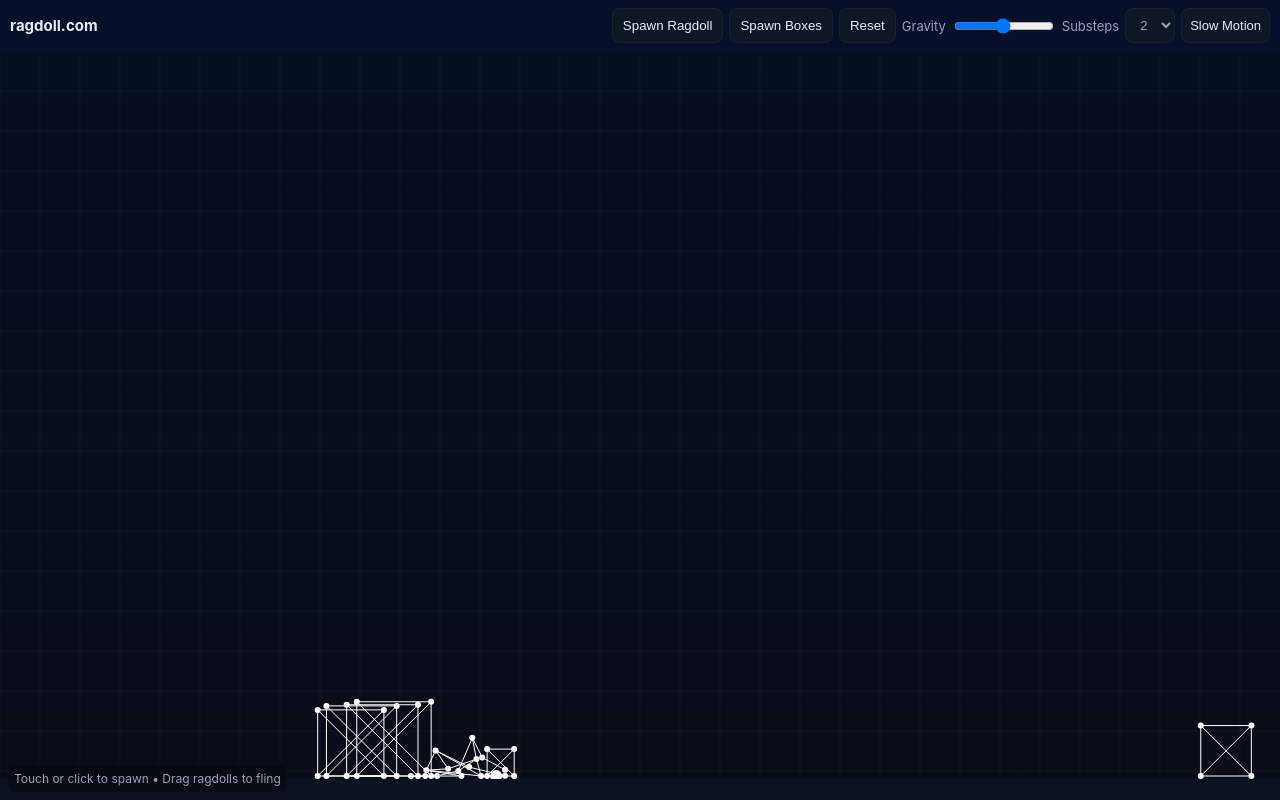
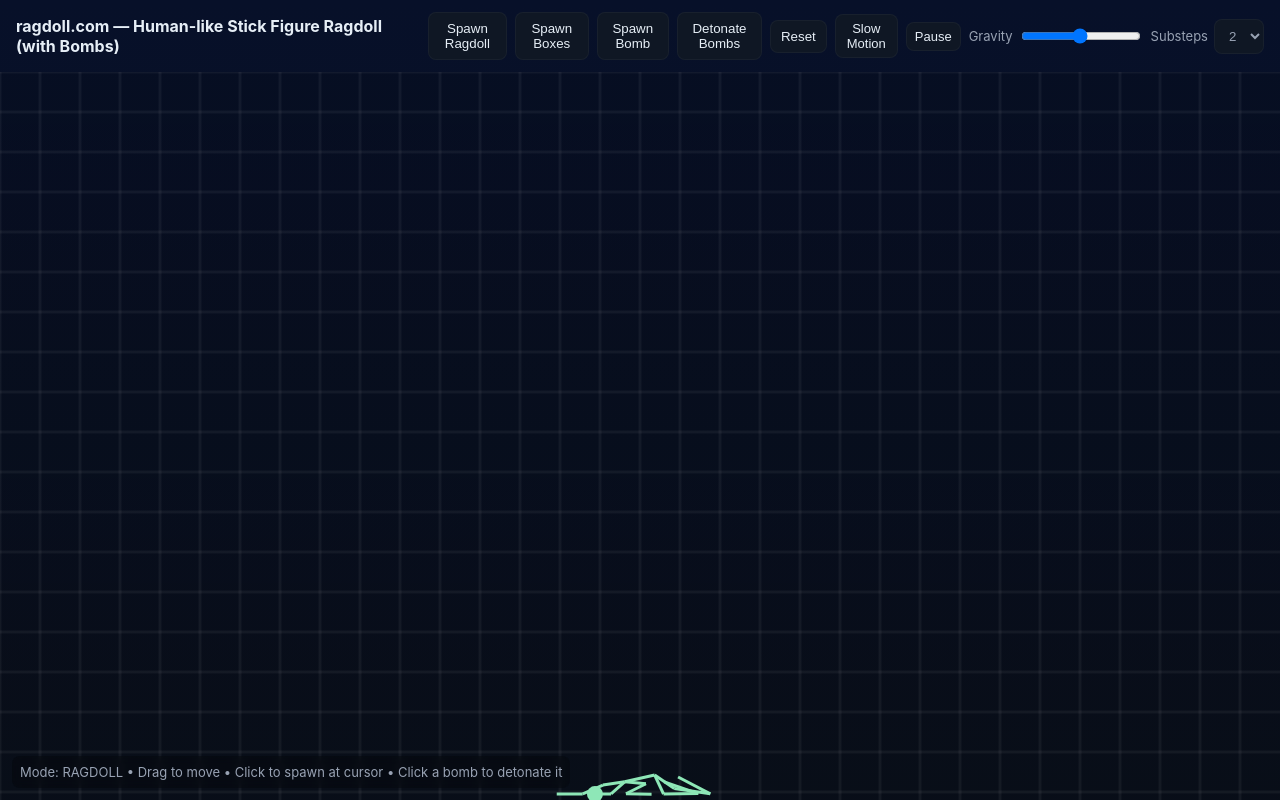
Before and after one commit to ehunt1612/ragdoll.com, a plain HTML site: page index.html in a window 1280 px wide. Drawn offline with Linux system fonts and the light colour scheme.

Commit message:
Revamp index.html with bomb features and styling
Updated the HTML structure, added new controls for bombs, and improved styling.

```diff
--- a/index.html
+++ b/index.html
@@ -2,276 +2,124 @@
 <html lang="en">
 <head>
 <meta charset="utf-8" />
-<meta name="viewport" content="width=device-width,initial-scale=1,maximum-scale=1,user-scalable=no" />
-<title>ragdoll.com</title>
+<meta name="viewport" content="width=device-width,initial-scale=1" />
+<title>ragdoll.com — Human-like Stick Figure Ragdoll (with Bombs)</title>
 <style>
-:root {
-  --bg:#0b1220;
-  --panel:#0f1724;
-  --muted:#98a2b3;
-}
-html, body {
-  height:100%;
-  margin:0;
-  font-family:Inter,system-ui,Segoe UI,Roboto,'Helvetica Neue',Arial;
-  overflow:hidden;
-}
-body {
-  background:linear-gradient(180deg,#071029,#0b1220);
-  color:#e6eef6;
-  display:flex;
-  flex-direction:column;
-}
-header {
-  padding:8px 10px;
-  display:flex;
-  flex-wrap:wrap;
-  gap:8px;
-  align-items:center;
-}
-h1 {font-size:15px;margin:0;}
-.controls {
-  display:flex;
-  flex-wrap:wrap;
-  gap:6px;
-  margin-left:auto;
-  justify-content:flex-end;
-}
-button,select {
-  background:var(--panel);
-  border:1px solid rgba(255,255,255,0.04);
-  color:inherit;
-  padding:8px 10px;
-  border-radius:8px;
-  cursor:pointer;
-}
-button:active{transform:translateY(1px);}
-label {
-  font-size:13px;
-  color:var(--muted);
-  display:flex;
-  gap:6px;
-  align-items:center;
-}
-#canvasWrap {
-  flex:1;
-  display:block;
-  position:relative;
-}
-canvas {
-  display:block;
-  width:100%;
-  height:100%;
-  background:linear-gradient(180deg,rgba(0,0,0,0.15),rgba(0,0,0,0.25));
-  touch-action:none;
-}
-.help {
-  position:absolute;
-  left:8px;
-  bottom:8px;
-  background:rgba(0,0,0,0.25);
-  backdrop-filter:blur(4px);
-  padding:6px;
-  border-radius:8px;
-  font-size:12px;
-  color:var(--muted);
-}
-.slider {width:100px;}
-.small {padding:6px 8px;font-size:13px;}
+:root{--bg:#0b1220;--panel:#0f1724;--accent:#6ee7b7;--muted:#98a2b3}
+html,body{height:100%;margin:0;font-family:Inter,system-ui,Segoe UI,Roboto,'Helvetica Neue',Arial}
+body{background:linear-gradient(180deg,#071029,#0b1220);color:#e6eef6;display:flex;flex-direction:column}
+header{padding:12px 16px;display:flex;gap:12px;align-items:center}
+h1{font-size:16px;margin:0}
+.controls{display:flex;gap:8px;align-items:center;margin-left:auto}
+button,select{background:var(--panel);border:1px solid rgba(255,255,255,0.04);color:inherit;padding:8px 10px;border-radius:8px;cursor:pointer}
+button:active{transform:translateY(1px)}
+label{font-size:13px;color:var(--muted);display:flex;gap:6px;align-items:center}
+#canvasWrap{flex:1;display:block;position:relative}
+canvas{display:block;width:100%;height:100%;background:linear-gradient(180deg,rgba(0,0,0,0.15),rgba(0,0,0,0.25));}
+.help{position:absolute;left:12px;bottom:12px;background:rgba(0,0,0,0.25);backdrop-filter:blur(4px);padding:8px;border-radius:8px;font-size:13px;color:var(--muted)}
+.slider{width:120px}
+.small{padding:6px 8px;font-size:13px}
+kbd{background:#0b1220;border:1px solid rgba(255,255,255,0.04);padding:2px 6px;border-radius:4px;font-family:inherit}
 </style>
 </head>
 <body>
 <header>
-  <h1>ragdoll.com</h1>
+<h1>ragdoll.com — Human-like Stick Figure Ragdoll (with Bombs)</h1>
 <div class="controls">
 <button id="spawnR">Spawn Ragdoll</button>
 <button id="spawnBox">Spawn Boxes</button>
+<button id="spawnBomb">Spawn Bomb</button>
+<button id="detonateBombs">Detonate Bombs</button>
 <button id="clear">Reset</button>
+<button id="slow" class="small">Slow Motion</button>
+<button id="pause" class="small">Pause</button>
 <label>Gravity <input id="grav" class="slider" type="range" min="0" max="2" step="0.01" value="0.98"></label>
-    <label>Substeps
-      <select id="substeps">
-        <option>1</option><option selected>2</option><option>3</option><option>4</option>
-      </select>
-    </label>
-    <button id="slow" class="small">Slow Motion</button>
+<label>Substeps <select id="substeps"><option>1</option><option selected>2</option><option>3</option><option>4</option></select></label>
 </div>
 </header>
 
-<div id="canvasWrap">
-  <canvas id="c"></canvas>
-  <div class="help">Touch or click to spawn • Drag ragdolls to fling</div>
+<div id="canvasWrap"><canvas id="c"></canvas>
+<div class="help" id="help">Drag to move • Click to spawn a stick ragdoll • Spawn Bomb then click <kbd>Detonate Bombs</kbd> or click a bomb to detonate it</div>
 </div>
 
 <script>
 (function(){
-const canvas=document.getElementById('c'),ctx=canvas.getContext('2d');
+const canvas=document.getElementById('c');
+const ctx=canvas.getContext('2d');
 let W=innerWidth,H=innerHeight-72;
-function resize(){
-  W=innerWidth;H=innerHeight-72;
-  canvas.width=W*devicePixelRatio;
-  canvas.height=H*devicePixelRatio;
-  canvas.style.width=W+'px';
-  canvas.style.height=H+'px';
-  ctx.setTransform(devicePixelRatio,0,0,devicePixelRatio,0,0);
-}
+function resize(){W=innerWidth;H=innerHeight-72;canvas.width=W*devicePixelRatio;canvas.height=H*devicePixelRatio;canvas.style.width=W+'px';canvas.style.height=H+'px';ctx.setTransform(devicePixelRatio,0,0,devicePixelRatio,0,0);}
 addEventListener('resize',resize);resize();
 
-const points=[],constraints=[];
-let gravity=0.98,substeps=2,slow=false;
+const points=[],constraints=[],ragdolls=[],boxes=[];
+const bombs=[];
+let gravity=0.98,substeps=2,slow=false,paused=false;
 
-function Point(x,y,pinned=false){this.x=x;this.y=y;this.oldx=x;this.oldy=y;this.pinned=pinned;this.r=3;}
-Point.prototype.apply=function(){
-  if(this.pinned)return;
-  const vx=this.x-this.oldx,vy=this.y-this.oldy;
-  this.oldx=this.x;this.oldy=this.y;
-  this.x+=vx*0.995;this.y+=vy*0.995+gravity;
-};
+let spawnMode='ragdoll';
+const helpDiv=document.getElementById('help');
+function updateHelp(){helpDiv.textContent=`Mode: ${spawnMode.toUpperCase()} • Drag to move • Click to spawn at cursor • Click a bomb to detonate it`; }
+updateHelp();
+
+function Point(x,y,pinned=false){this.x=x;this.y=y;this.oldx=x;this.oldy=y;this.pinned=pinned;}
+Point.prototype.apply=function(){if(this.pinned)return;const vx=this.x-this.oldx,vy=this.y-this.oldy;this.oldx=this.x;this.oldy=this.y;const airDrag=0.99;this.x+=vx*airDrag;this.y+=vy*airDrag+gravity;}
 
 function Constraint(a,b,rest,stiff=1){this.a=a;this.b=b;this.rest=rest||dist(a,b);this.stiff=stiff;}
 function dist(a,b){const dx=a.x-b.x,dy=a.y-b.y;return Math.hypot(dx,dy);}
+function handleCollisions(){const radius=6;for(let i=0;i<points.length;i++){const p1=points[i];for(let j=i+1;j<points.length;j++){const p2=points[j];if(p1.pinned&&p2.pinned)continue;let dx=p2.x-p1.x,dy=p2.y-p1.y,d=Math.hypot(dx,dy);if(d>0&&d<radius*2){let overlap=0.5*(radius*2-d)/d;dx*=overlap;dy*=overlap;if(!p1.pinned){p1.x-=dx;p1.y-=dy;}if(!p2.pinned){p2.x+=dx;p2.y+=dy;}}}}}
 
-function satisfy(){
-  for(const c of constraints){
-    const a=c.a,b=c.b;
-    let dx=b.x-a.x,dy=b.y-a.y,d=Math.hypot(dx,dy)||0.0001;
-    let diff=(c.rest-d)/d,im1=a.pinned?0:1,im2=b.pinned?0:1,w=im1+im2;
-    if(w===0)continue;
-    let mul=0.5*c.stiff;
-    let ox=dx*diff*mul,oy=dy*diff*mul;
-    if(!a.pinned){a.x-=ox*(im1/w);a.y-=oy*(im1/w);}
-    if(!b.pinned){b.x+=ox*(im2/w);b.y+=oy*(im2/w);}
-  }
-  for(const p of points){
-    if(p.y>H-3)p.y=H-3;
-    if(p.x<3)p.x=3;
-    if(p.x>W-3)p.x=W-3;
-  }
-  for(let i=0;i<points.length;i++){
-    const a=points[i];
-    for(let j=i+1;j<points.length;j++){
-      const b=points[j];
-      const dx=b.x-a.x,dy=b.y-a.y,d=Math.hypot(dx,dy),minD=a.r+b.r;
-      if(d>0 && d<minD){
-        let overlap=0.5*(minD-d)/d;
-        let ox=dx*overlap,oy=dy*overlap;
-        if(!a.pinned){a.x-=ox;a.y-=oy;}
-        if(!b.pinned){b.x+=ox;b.y+=oy;}
-      }
-    }
-  }
-}
+function satisfy(){for(const c of constraints){const a=c.a,b=c.b;let dx=b.x-a.x,dy=b.y-a.y,d=Math.hypot(dx,dy)||0.0001;let diff=(c.rest-d)/d*0.5*c.stiff;dx*=diff;dy*=diff;if(!a.pinned){a.x-=dx;a.y-=dy;}if(!b.pinned){b.x+=dx;b.y+=dy;}}for(const p of points){if(p.y>H-6){p.y=H-6;p.oldy+=(p.y-p.oldy)*0.4;}if(p.x<6){p.x=6;p.oldx+=(p.x-p.oldx)*0.4;}if(p.x>W-6){p.x=W-6;p.oldx+=(p.x-p.oldx)*0.4;}}handleCollisions();}
 
-function step(){
-  for(let k=0;k<substeps;k++){
-    for(const p of points)p.apply();
-    for(let j=0;j<8;j++)satisfy();
-  }
-}
+function step(){for(let k=0;k<substeps;k++){for(const p of points)p.apply();for(let j=0;j<6;j++)satisfy();}}
 
-function draw(){
-  ctx.clearRect(0,0,W,H);
-  ctx.save(); ctx.globalAlpha=0.03; ctx.strokeStyle='white';
-  for(let x=0;x<W;x+=40){ctx.beginPath();ctx.moveTo(x,0);ctx.lineTo(x,H);ctx.stroke();}
-  for(let y=0;y<H;y+=40){ctx.beginPath();ctx.moveTo(0,y);ctx.lineTo(W,y);ctx.stroke();}
-  ctx.restore();
-  ctx.lineWidth=1; ctx.strokeStyle='white';
-  for(const c of constraints){ctx.beginPath();ctx.moveTo(c.a.x,c.a.y);ctx.lineTo(c.b.x,c.b.y);ctx.stroke();}
-  for(const p of points){ctx.beginPath();ctx.arc(p.x,p.y,p.r,0,Math.PI*2);ctx.fillStyle='white';ctx.fill();}
-}
+function draw(){ctx.clearRect(0,0,W,H);ctx.save();ctx.globalAlpha=0.05;for(let x=0;x<W;x+=40){ctx.beginPath();ctx.moveTo(x,0);ctx.lineTo(x,H);ctx.strokeStyle='#fff';ctx.stroke();}for(let y=0;y<H;y+=40){ctx.beginPath();ctx.moveTo(0,y);ctx.lineTo(W,y);ctx.stroke();}ctx.restore();
+ctx.lineWidth=3;ctx.strokeStyle='#8ee7b7';for(const c of constraints){ctx.beginPath();ctx.moveTo(c.a.x,c.a.y);ctx.lineTo(c.b.x,c.b.y);ctx.stroke();}
+ctx.fillStyle='#8ee7b7';for(const r of ragdolls){const head=r.points[0];ctx.beginPath();ctx.arc(head.x,head.y,8,0,Math.PI*2);ctx.fill();}
+ctx.strokeStyle='#7ad9ff';for(const b of boxes){ctx.beginPath();ctx.moveTo(b[0].x,b[0].y);for(let i=1;i<b.length;i++)ctx.lineTo(b[i].x,b[i].y);ctx.closePath();ctx.stroke();}
+for(const bm of bombs){if(bm.state==='armed'){ctx.beginPath();ctx.fillStyle='rgba(255,100,60,0.95)';ctx.arc(bm.x,bm.y,8,0,Math.PI*2);ctx.fill();ctx.lineWidth=2;ctx.strokeStyle='rgba(255,180,120,0.7)';ctx.stroke();ctx.beginPath();ctx.fillStyle='rgba(255,220,120,0.9)';ctx.arc(bm.x-6,bm.y-8,2,0,Math.PI*2);ctx.fill();}else if(bm.state==='exploding'){const t=bm.anim,r=bm.explosionRadius*(t/bm.explosionDuration);ctx.beginPath();ctx.lineWidth=2+(1-t/bm.explosionDuration)*6;ctx.strokeStyle=`rgba(255,150,80,${1-t/bm.explosionDuration})`;ctx.arc(bm.x,bm.y,r,0,Math.PI*2);ctx.stroke();ctx.beginPath();ctx.fillStyle=`rgba(255,220,150,${0.6-t/bm.explosionDuration*0.6})`;ctx.arc(bm.x,bm.y,Math.max(0,8*(1-t/bm.explosionDuration)),0,Math.PI*2);ctx.fill();}}}
 
-function createRagdoll(x,y,scale=1){
-  const sx=scale,sy=scale,p=[];
-  p.push(new Point(x,y-40*sy)); // head
-  p.push(new Point(x,y-24*sy)); // neck
-  p.push(new Point(x,y-6*sy)); // chest
-  p.push(new Point(x,y+22*sy)); // pelvis
-  p.push(new Point(x-18*sx,y-6*sy)); // shL
-  p.push(new Point(x+18*sx,y-6*sy)); // shR
-  p.push(new Point(x-30*sx,y+8*sy)); // elL
-  p.push(new Point(x+30*sx,y+8*sy)); // elR
-  p.push(new Point(x-36*sx,y+28*sy)); // handL
-  p.push(new Point(x+36*sx,y+28*sy)); // handR
-  p.push(new Point(x-10*sx,y+44*sy)); // hipL
-  p.push(new Point(x+10*sx,y+44*sy)); // hipR
-  p.push(new Point(x-10*sx,y+80*sy)); // kneeL
-  p.push(new Point(x+10*sx,y+80*sy)); // kneeR
-  p.push(new Point(x-10*sx,y+110*sy)); // footL
-  p.push(new Point(x+10*sx,y+110*sy)); // footR
-  const start=points.length;
-  for(const q of p)points.push(q);
-  const idx=i=>points[start+i];
-  const make=(a,b,r,stiff)=>constraints.push(new Constraint(idx(a),idx(b),r,stiff));
-  make(0,1,16,1.5); make(1,2,18,1.5); make(2,3,30,1.5);
-  make(2,4,22,1.5); make(2,5,22,1.5);
-  make(4,6,22,1.5); make(6,8,26,1.5);
-  make(5,7,22,1.5); make(7,9,26,1.5);
-  make(3,10,22,1.5); make(3,11,22,1.5);
-  make(10,12,36,1.5); make(12,14,36,1.5);
-  make(11,13,36,1.5); make(13,15,36,1.5);
-  make(4,5,36,1.5); make(10,11,22,1.5); make(1,10,54,1.0); make(1,11,54,1.0);
-  idx(0).r=6;
-}
+function createRagdoll(x,y,s=1){const p=[];p.push(new Point(x,y-40*s));p.push(new Point(x,y-24*s));p.push(new Point(x,y-6*s));p.push(new Point(x,y+22*s));p.push(new Point(x-18*s,y-6*s));p.push(new Point(x+18*s,y-6*s));p.push(new Point(x-30*s,y+8*s));p.push(new Point(x+30*s,y+8*s));p.push(new Point(x-36*s,y+28*s));p.push(new Point(x+36*s,y+28*s));p.push(new Point(x-10*s,y+44*s));p.push(new Point(x+10*s,y+44*s));p.push(new Point(x-10*s,y+80*s));p.push(new Point(x+10*s,y+80*s));p.push(new Point(x-10*s,y+110*s));p.push(new Point(x+10*s,y+110*s));
+const start=points.length;for(const q of p)points.push(q);const idx=i=>points[start+i];const make=(a,b,r,stiff)=>constraints.push(new Constraint(idx(a),idx(b),r,stiff));
+make(0,1,16,0.9);make(1,2,18,0.9);make(2,3,30,0.9);make(2,4,22,0.7);make(2,5,22,0.7);make(4,6,22,0.7);make(5,7,22,0.7);make(6,8,26,0.7);make(7,9,26,0.7);make(3,10,22,0.8);make(3,11,22,0.8);make(10,12,36,0.8);make(12,14,36,0.8);make(11,13,36,0.8);make(13,15,36,0.8);
+ragdolls.push({points:p,timeFalling:0,standing:false});}
 
-function spawnBoxes(cx,cy,count=6){
-  for(let i=0;i<count;i++){
-    const x=cx+(Math.random()-0.5)*200,y=cy+(Math.random()-0.5)*120,s=12+Math.random()*28;
-    const a=new Point(x-s,y-s),b=new Point(x+s,y-s),c=new Point(x+s,y+s),d=new Point(x-s,y+s);
-    const si=points.length;points.push(a,b,c,d);
-    constraints.push(new Constraint(points[si],points[si+1],2*s));
-    constraints.push(new Constraint(points[si+1],points[si+2],2*s));
-    constraints.push(new Constraint(points[si+2],points[si+3],2*s));
-    constraints.push(new Constraint(points[si+3],points[si],2*s));
-    constraints.push(new Constraint(points[si],points[si+2],Math.SQRT2*2*s,0.9));
-    constraints.push(new Constraint(points[si+1],points[si+3],Math.SQRT2*2*s,0.9));
-  }
-}
+function createBox(x,y,size=40){const h=size/2;const p=[new Point(x-h,y-h),new Point(x+h,y-h),new Point(x+h,y+h),new Point(x-h,y+h)];const start=points.length;for(const q of p)points.push(q);const idx=i=>points[start+i];const make=(a,b)=>constraints.push(new Constraint(idx(a),idx(b),size,1));make(0,1);make(1,2);make(2,3);make(3,0);constraints.push(new Constraint(idx(0),idx(2),Math.hypot(size,size),1));constraints.push(new Constraint(idx(1),idx(3),Math.hypot(size,size),1));boxes.push(p);}
 
-// touch + mouse
-let mouse={x:0,y:0,down:false,grab:null};
-function getPos(e){
-  const r=canvas.getBoundingClientRect();
-  const t=e.touches?e.touches[0]:e;
-  return {x:t.clientX-r.left,y:t.clientY-r.top};
-}
-function down(e){
-  const {x,y}=getPos(e);mouse.x=x;mouse.y=y;mouse.down=true;
-  let best=null,bd=24;
-  for(const p of points){const d=Math.hypot(p.x-x,p.y-y);if(d<bd){best=p;bd=d;}}
-  if(best){mouse.grab=best;}
-  else{createRagdoll(x,y,1);}
-}
-function move(e){
-  if(!mouse.down)return;
-  const {x,y}=getPos(e);mouse.x=x;mouse.y=y;
-  if(mouse.grab){mouse.grab.x=x;mouse.grab.y=y;mouse.grab.oldx=x;mouse.grab.oldy=y;}
-}
-function up(){mouse.down=false;mouse.grab=null;}
-canvas.addEventListener('mousedown',down);
-canvas.addEventListener('mousemove',move);
-addEventListener('mouseup',up);
-canvas.addEventListener('touchstart',e=>{down(e);e.preventDefault();});
-canvas.addEventListener('touchmove',e=>{move(e);e.preventDefault();});
-canvas.addEventListener('touchend',e=>{up();e.preventDefault();});
+function createBomb(x,y){bombs.push({x:x,y:y,state:'armed',anim:0,explosionDuration:18,explosionRadius:120});}
+function detonateBombIndex(i){const bm=bombs[i];if(!bm||bm.state!=='armed')return;bm.state='exploding';bm.anim=0;applyExplosionImpulse(bm.x,bm.y,bm.explosionRadius,28);}
+function detonateAllBombs(){for(let i=0;i<bombs.length;i++){if(bombs[i].state==='armed')detonateBombIndex(i);}}
+function applyExplosionImpulse(cx,cy,blastRadius,blastPower){for(const p of points){const dx=p.x-cx,dy=p.y-cy,d=Math.hypot(dx,dy);if(d<=blastRadius&&d>0.0001){const normX=dx/d,normY=dy/d,falloff=1-(d/blastRadius),force=blastPower*falloff;p.oldx-=normX*force;p.oldy-=normY*force;p.x+=normX*Math.min(6,force*0.3);p.y+=normY*Math.min(6,force*0.3);}}for(const c of constraints){const ax=c.a.x,ay=c.a.y,bx=c.b.x,by=c.b.y,dax=(ax+bx)/2-cx,day=(ay+by)/2-cy,dd=Math.hypot(dax,day);if(dd<blastRadius*0.6){c.stiff*=0.6;c.rest*=1+0.12*(1-dd/(blastRadius*0.6));}}}
 
-// UI
-document.getElementById('spawnR').addEventListener('click',()=>createRagdoll(mouse.x||W/2,mouse.y||H/2,1.2));
-document.getElementById('spawnBox').addEventListener('click',()=>spawnBoxes(mouse.x||W/2,mouse.y||H/2,8));
-document.getElementById('clear').addEventListener('click',()=>{points.length=0;constraints.length=0;});
+function standRagdoll(r){const baseY=Math.min(H-120,H-160+Math.random()*20);const x=r.points[0].x;const s=1;const target=[[x,baseY-40*s],[x,baseY-24*s],[x,baseY-6*s],[x,baseY+22*s],[x-18*s,baseY-6*s],[x+18*s,baseY-6*s],[x-30*s,baseY+8*s],[x+30*s,baseY+8*s],[x-36*s,baseY+28*s],[x+36*s,baseY+28*s],[x-10*s,baseY+44*s],[x+10*s,baseY+44*s],[x-10*s,baseY+80*s],[x+10*s,baseY+80*s],[x-10*s,baseY+110*s],[x+10*s,baseY+110*s]];for(let i=0;i<r.points.length;i++){const p=r.points[i],t=target[i],speed=(i<=3)?0.03:0.015;p.x+=(t[0]-p.x)*speed;p.y+=(t[1]-p.y)*speed;}if(Math.abs(r.points[3].y-(baseY+22*s))<0.5)r.standing=false;}
+
+let mouse={x:0,y:0,grab:null};
+canvas.addEventListener('mousedown',e=>{const r=canvas.getBoundingClientRect();mouse.x=e.clientX-r.left;mouse.y=e.clientY-r.top;
+for(let i=0;i<bombs.length;i++){const bm=bombs[i],d=Math.hypot(bm.x-mouse.x,bm.y-mouse.y);if(d<14&&bm.state==='armed'){detonateBombIndex(i);return;}}
+let best=null,bd=24;for(const p of points){const d=Math.hypot(p.x-mouse.x,p.y-mouse.y);if(d<bd){best=p;bd=d;}}if(best){mouse.grab=best;}else{if(spawnMode==='ragdoll'){createRagdoll(mouse.x,mouse.y,1);}else if(spawnMode==='box'){createBox(mouse.x,mouse.y,40);}else if(spawnMode==='bomb'){createBomb(mouse.x,mouse.y);}}});
+addEventListener('mousemove',e=>{const r=canvas.getBoundingClientRect();mouse.x=e.clientX-r.left;mouse.y=e.clientY-r.top;if(mouse.grab){mouse.grab.x=mouse.x;mouse.grab.y=mouse.y;mouse.grab.oldx=mouse.x;mouse.grab.oldy=mouse.y;}});
+addEventListener('mouseup',()=>{mouse.grab=null;});
+
+document.getElementById('spawnR').addEventListener('click',()=>{spawnMode='ragdoll';updateHelp();});
+document.getElementById('spawnBox').addEventListener('click',()=>{spawnMode='box';updateHelp();});
+document.getElementById('spawnBomb').addEventListener('click',()=>{spawnMode='bomb';updateHelp();});
+document.getElementById('detonateBombs').addEventListener('click',()=>detonateAllBombs());
+document.getElementById('clear').addEventListener('click',()=>{points.length=0;constraints.length=0;ragdolls.length=0;boxes.length=0;bombs.length=0;});
 document.getElementById('grav').addEventListener('input',e=>gravity=parseFloat(e.target.value));
 document.getElementById('substeps').addEventListener('change',e=>substeps=parseInt(e.target.value));
-document.getElementById('slow').addEventListener('click',()=>{
-  slow=!slow;document.getElementById('slow').textContent=slow?'Normal':'Slow Motion';
-});
+document.getElementById('slow').addEventListener('click',()=>{slow=!slow;document.getElementById('slow').textContent=slow?'Normal':'Slow Motion';});
+document.getElementById('pause').addEventListener('click',()=>{paused=!paused;document.getElementById('pause').textContent=paused?'Resume':'Pause';});
 
-// start
+addEventListener('keydown', (e)=>{if(e.key==='1'){spawnMode='ragdoll';updateHelp();}else if(e.key==='2'){spawnMode='box';updateHelp();}else if(e.key==='3'){spawnMode='bomb';updateHelp();}});
+
 createRagdoll(W/2,80,1.2);
-spawnBoxes(W/2,H/2,6);
 
 let last=performance.now();
 function loop(now){
-  let dt=now-last; last=now;
+  if(!paused){
+    let dt=(now-last)/1000;last=now;
     let speed=slow?0.35:1;
-  for(let i=0;i<Math.max(1,Math.floor(dt/16*speed));i++) step();
+    for(let i=0;i<Math.max(1,Math.floor(dt*60*speed));i++)step();
+    for(let i=bombs.length-1;i>=0;i--){const bm=bombs[i];if(bm.state==='exploding'){bm.anim++;if(bm.anim>bm.explosionDuration+6)bombs.splice(i,1);}}
+    for(const r of ragdolls){const pelvis=r.points[3];if(pelvis.y>=H-15){r.timeFalling+=dt;}else{r.timeFalling=0;}if(r.timeFalling>1.5&&!r.standing){r.standing=true;}if(r.standing)standRagdoll(r);}
+  }
   draw();
   requestAnimationFrame(loop);
 }
```
Lines whose indentation alone changed are shown as unchanged.
